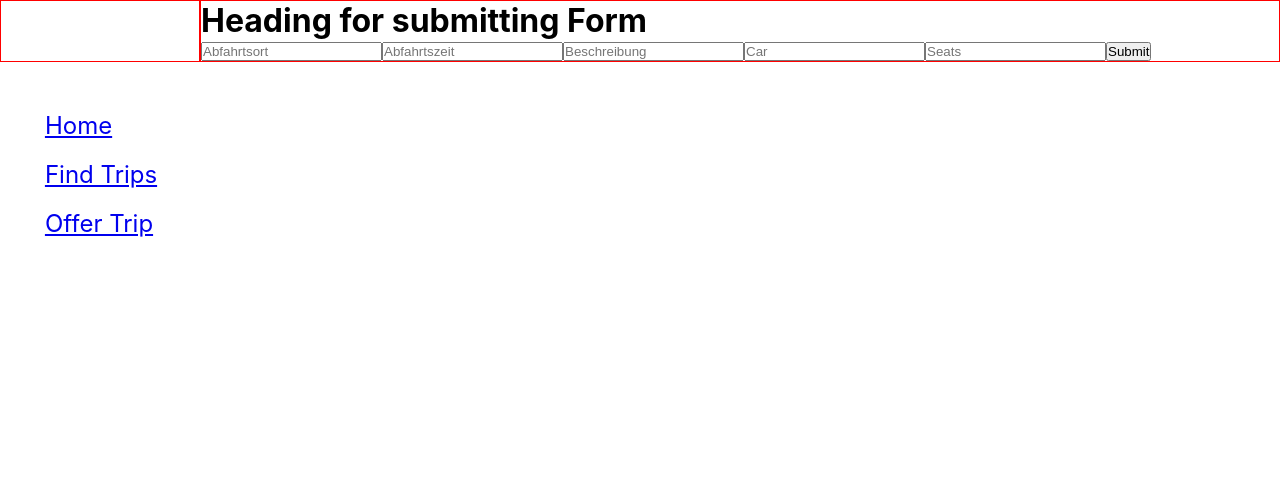
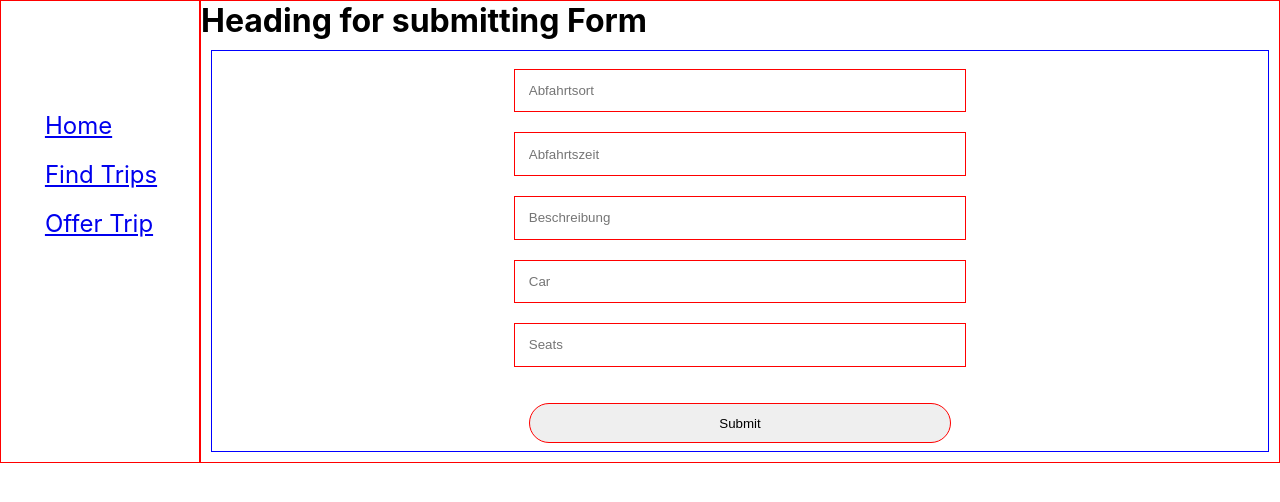
Before and after one commit to as-czyk/project-tt-app, a React (Create React App) app in the folder client/: page /offertrip in a window 1280 px wide. Shown: the top 502 px of the page. Built offline with nearby package versions, Linux system fonts and the light colour scheme.

Commit message:
styles for search and input

```diff
--- a/client/src/components/trips/TripItem.js
+++ b/client/src/components/trips/TripItem.js
@@ -2,7 +2,7 @@ import React from 'react';
 import './trips.scss';
 
 export const TripItem = ({ trip }) => {
-  const { id, status, seats, text, time, car_type } = trip;
+  const { id, status, seats, text, time, car_type, meeting_point } = trip;
 
   return (
     <div className='trips__container'>
@@ -12,6 +12,7 @@ export const TripItem = ({ trip }) => {
       <p>Frei-Text: {text}</p>
       <p>Abfahrszeitpunkt: {time}</p>
       <p>Fahrzeugtyp:{car_type}</p>
+      <p>Abfahrtort: {meeting_point}</p>
     </div>
   );
 };
--- a/client/src/components/trips/trips.scss
+++ b/client/src/components/trips/trips.scss
@@ -35,3 +35,48 @@
     outline: none;
   }
 }
+
+.trips__form {
+  margin: 10px;
+  line-height: 1.5;
+  border: 1px solid blue;
+  display: flex;
+  flex-direction: column;
+  justify-content: center;
+  align-items: center;
+  height: 25em;
+
+  input {
+    padding: 1em;
+    width: 40%;
+    border: 1px solid red;
+    margin: 10px;
+
+    &:focus {
+      outline: none;
+    }
+  }
+}
+
+.switch__container {
+  border: 1px solid red;
+  display: flex;
+  flex-direction: row;
+  justify-content: space-around;
+  align-items: center;
+  margin: 10px;
+  line-height: 1.5;
+  height: 4em;
+}
+
+.btn {
+  border: 1px solid red;
+  border-radius: 25px;
+  width: 40%;
+  height: 10%;
+  margin-top: 2em;
+
+  &:focus {
+    outline: none;
+  }
+}
```
